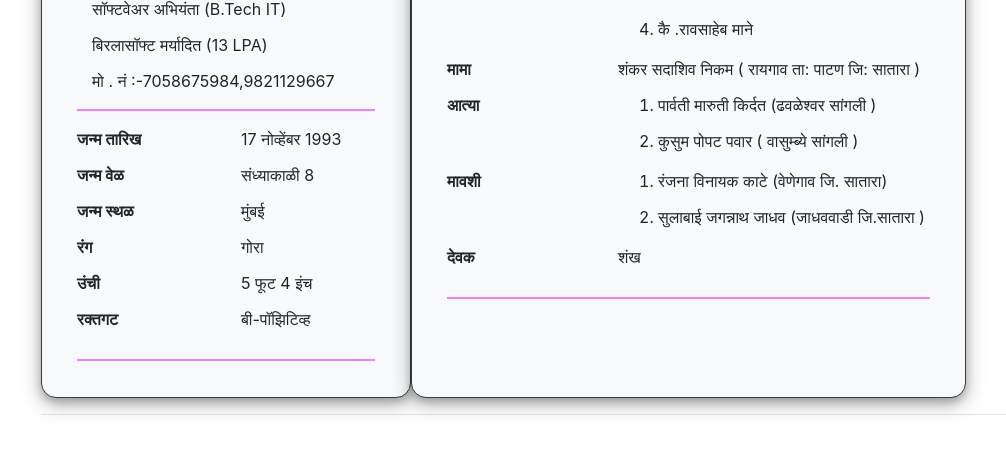
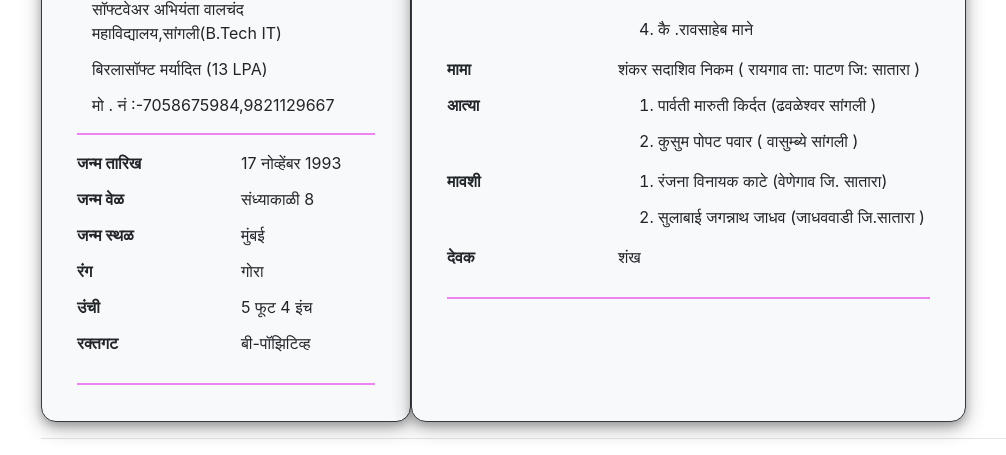
Before and after one commit to mahendram17/mahendram17.github.io, a plain HTML site: page index.html in a window 1280 px wide. Shown: the part 621-1076 px from the top of the page, without its empty margins (44-1050 px from the left). Before the commit the page ends 1052 px from the top, so only its background shows below. Drawn offline with nearby package versions, Linux system fonts and the light colour scheme.

Commit message:
Update index.html

```diff
--- a/index.html
+++ b/index.html
@@ -26,7 +26,7 @@
         <div class="card-body">
           <div class="col-md-12"><h4 class="card-title" >महेंद्र रामचंद्र माने </h4></div>
 
-          <div class="col-md-12"><p class="card-title" >सॉफ्टवेअर अभियंता (B.Tech IT) </p></div>
+          <div class="col-md-12"><p class="card-title" >सॉफ्टवेअर अभियंता वालचंद महाविद्यालय,सांगली(B.Tech IT) </p></div>
 
           <div class="col-md-12"><p class="card-title" > बिरलासॉफ्ट मर्यादित (13 LPA) </p></div>
 
```
